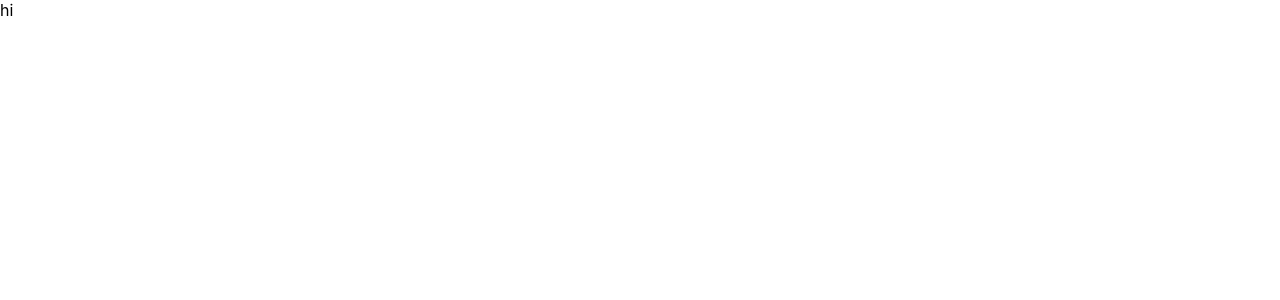
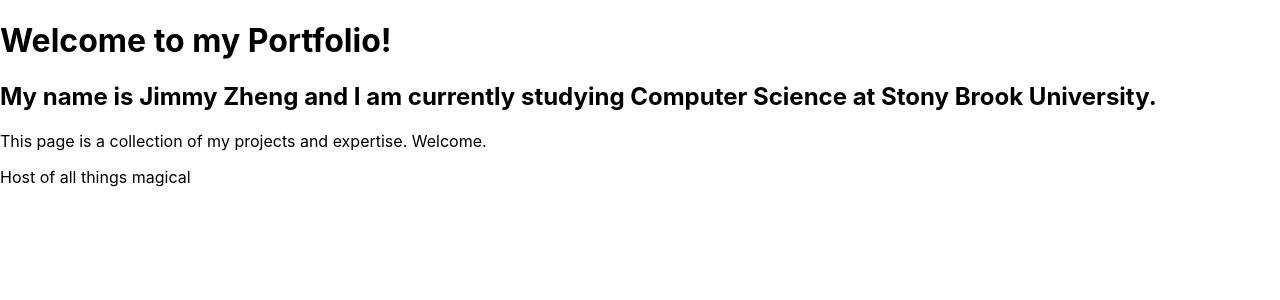
Before and after one commit to JimmyZhengCSE/portfolio, a React (Create React App) app: page / in a window 1280 px wide. Shown: the top 300 px of the page. Built offline with nearby package versions, Linux system fonts and the light colour scheme.

Commit message:
deploy test

```diff
--- a/package.json
+++ b/package.json
@@ -9,6 +9,7 @@
     "@testing-library/user-event": "^13.5.0",
     "react": "^18.3.1",
     "react-dom": "^18.3.1",
+    "react-router-dom": "^6.27.0",
     "react-scripts": "5.0.1",
     "web-vitals": "^2.1.4"
   },
@@ -19,7 +20,6 @@
     "eject": "react-scripts eject",
     "predeploy": "npm run build",
     "deploy": "gh-pages -d build"
-
   },
   "eslintConfig": {
     "extends": [
--- a/src/App.js
+++ b/src/App.js
@@ -1,10 +1,12 @@
-import logo from './logo.svg';
 import './App.css';
+import NavigationBar from './components/NavigationBar';
+import Home from './components/Home';
+import { Routes, Route } from 'react-router-dom';
 
 function App() {
   return (
     <div>
-      hi
+    <Home />
     </div>
     // <div className="App">
     //   <header className="App-header">
--- /dev/null
+++ b/src/components/Home.js
@@ -0,0 +1,23 @@
+import React, { useEffect } from "react";
+
+function Home(){
+    useEffect( () => {
+        document.title = "Home Page";
+    }, []);
+
+    return (
+        <div className="home-container">
+            <header className="home-header">
+                <h1> Welcome to my Portfolio!</h1>
+                <h2> My name is Jimmy Zheng and I am currently studying
+                    Computer Science at Stony Brook University.
+                </h2>
+                {/* <img></img>   */}
+            </header>
+            <p>This page is a collection of my projects and expertise. Welcome. </p>
+            <p> Host of all things magical</p>
+        </div>
+    );
+}
+
+export default Home;
--- /dev/null
+++ b/src/components/NavigationBar.js
@@ -0,0 +1,25 @@
+import React, { useState } from 'react';
+import { Link } from 'react-router-dom';
+
+function NavigationBar(){
+    const [click, setClickState] = useState(false);
+
+    // const handleClick = () => setClickState(!click);
+    const closeMenu = () => setClickState(false);
+
+    return (
+        <nav className='navbar'>
+            <div className='navbar-container'>
+                <Link to="/" className='navbar-main'> Personal Project </Link>
+                <ul className='navbar-list'>
+                    <li><Link to="/" className='navbar-links' onClick={closeMenu}> Home </Link></li>
+                    {/* <li><Link to="/about" className='navbar-links' onClick={closeMenu}> About </Link></li>
+                    <li><Link to="/projects" className='navbar-links' onClick={closeMenu}> Projects </Link></li>
+                    <li><Link to="/contact" className='navbar-links' onClick={closeMenu}> Contact </Link></li> */}
+                </ul>
+            </div>
+        </nav>
+    );
+}
+
+export default NavigationBar;
```
Also changed, not shown: 1 other file (tests, documents, lock files or other folders).
